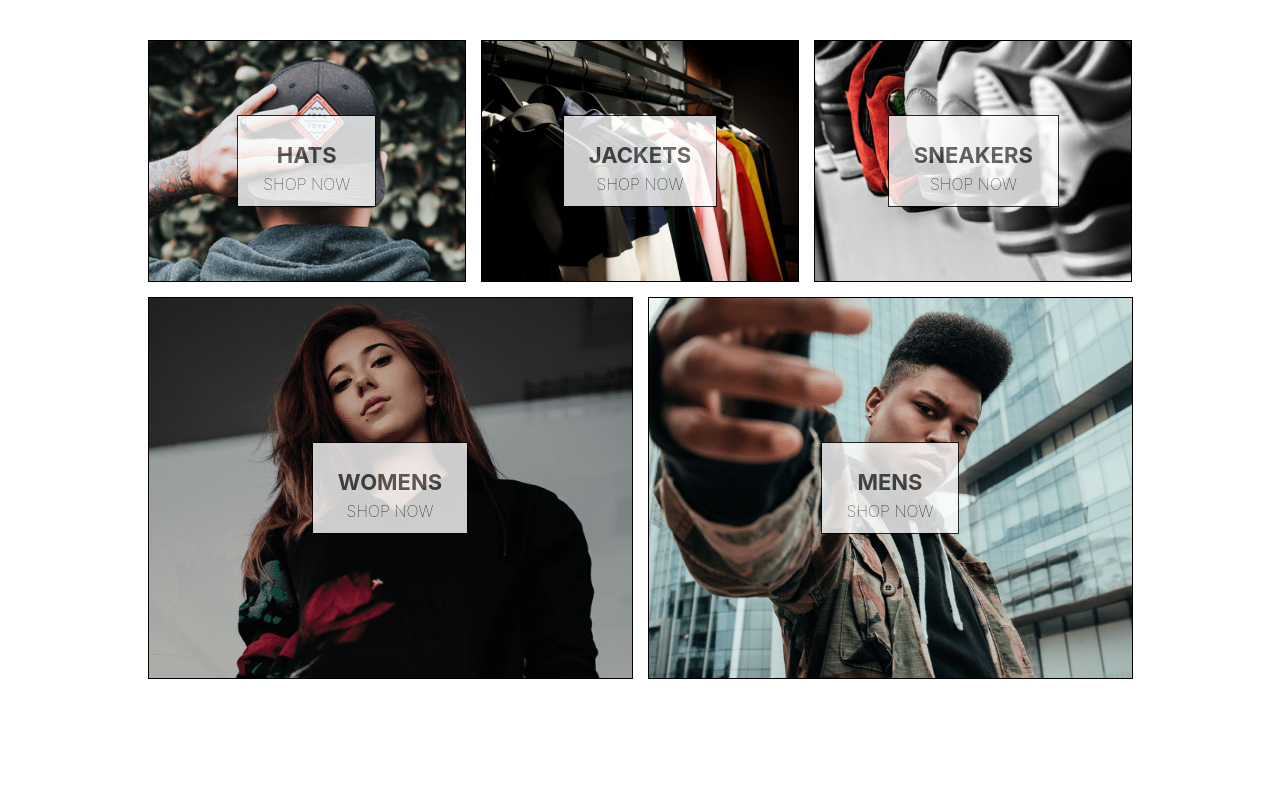
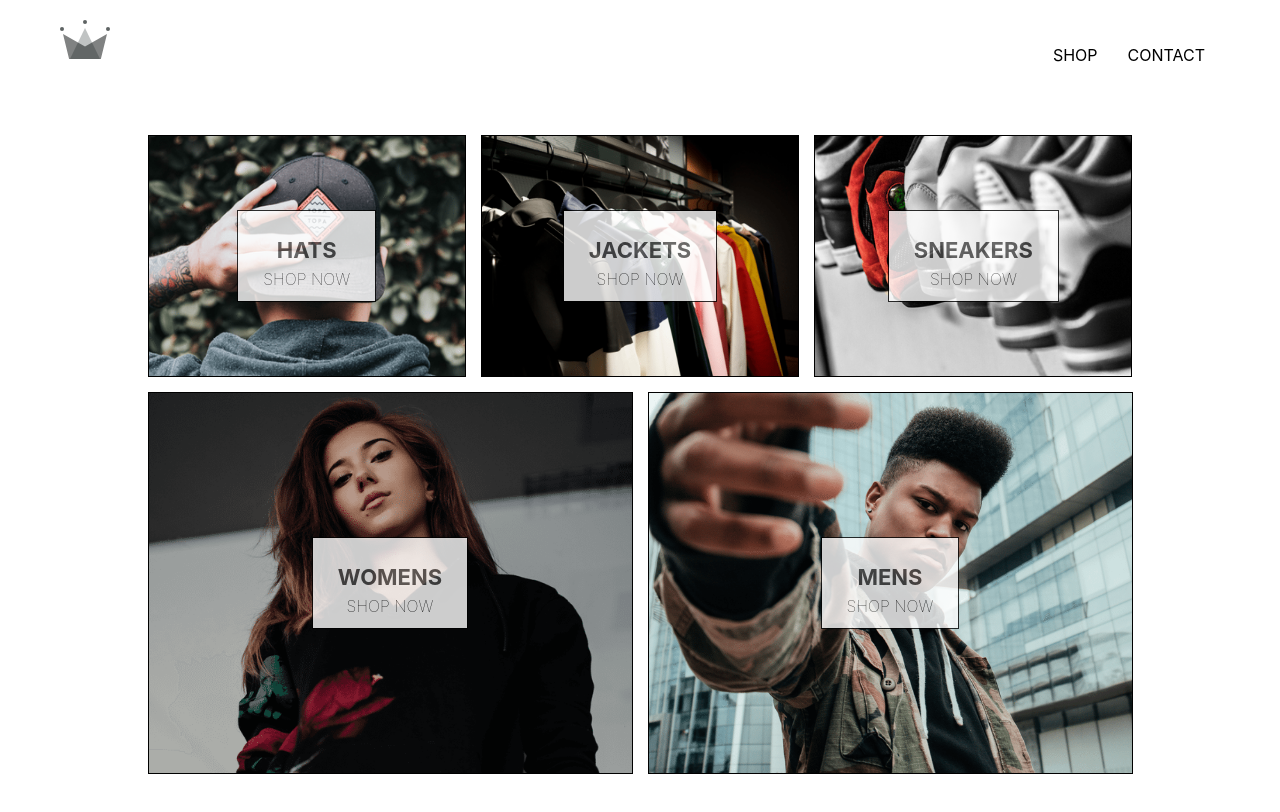
Before and after one commit to Ain-e-Muhammad/clothes, a React (Create React App) app: page / in a window 1280 px wide. Shown: the top 812 px of the page. Built offline with nearby package versions, Linux system fonts and the light colour scheme.

Commit message:
Added header to all pages

```diff
--- a/src/App.css
+++ b/src/App.css
@@ -1,3 +1,7 @@
 body{
     padding: 20px 60px;
 }
+a{
+    text-decoration: none;
+    color: black;
+}
--- a/src/App.js
+++ b/src/App.js
@@ -2,12 +2,13 @@
 import Homepage from "./pages/homepage/homepage.component"
 import shopPage from "./pages/shoppage/shop.component"
 import {Switch, Route} from 'react-router-dom'
-
+import Header from './components/header/header.component'
 
 
 function App() {
   return (
     <div >
+      <Header/>
       <Switch>
         <Route exact path='/' component={Homepage}/>
         <Route exact path='/shop' component={shopPage}/>
--- /dev/null
+++ b/src/components/header/header.component.jsx
@@ -0,0 +1,24 @@
+import React from 'react'
+import './header.styles.scss'
+import {Link} from 'react-router-dom'
+import {ReactComponent as Logo} from '../../assets/crown.svg'
+
+const Header = () => {
+    return(
+        <div className='header'>
+            <Link to="/">
+                <Logo className="Logo"/>
+            </Link>
+            <div className="options">
+                 <Link className="option" to="/shop">
+                    SHOP
+                 </Link>
+                 <Link className="option" to="/contact">
+                    CONTACT
+                 </Link>
+            </div>
+        </div>
+    )
+}
+
+export default Header
--- /dev/null
+++ b/src/components/header/header.styles.scss
@@ -0,0 +1,25 @@
+.header {
+    height: 70px;
+    width: 100%;
+    display: flex;
+    justify-content: space-between;
+    margin-bottom: 25px;
+
+    .logo-container {
+      height: 100%;
+      width: 70px;
+      padding: 25px;
+    }
+
+    .options {
+      width: 50%;
+      height: 100%;
+      display: flex;
+      align-items: center;
+      justify-content: flex-end;
+
+      .option {
+        padding: 10px 15px;
+      }
+    }
+  }
```
Also changed, not shown: src/assets/crown.svg (added).
